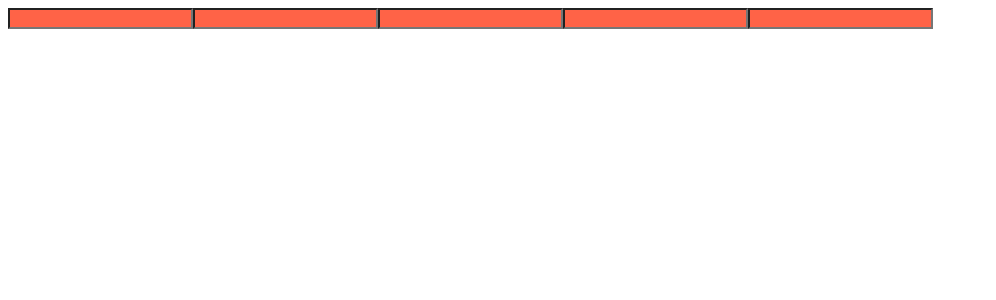
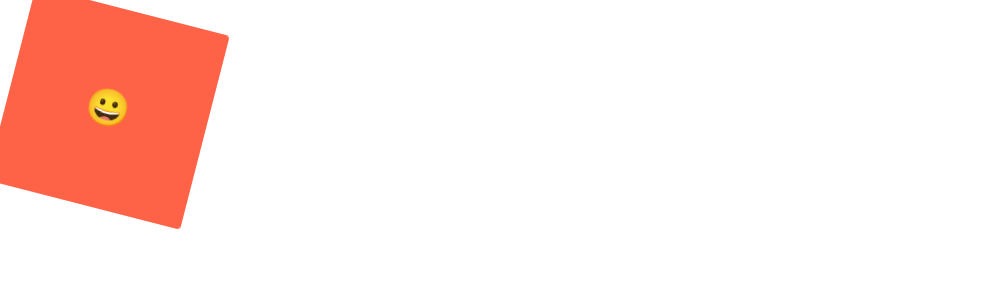
Before and after one commit to rkddn0301/react-masterclass, a React (Create React App) app: page / in a window 1280 px wide. Shown: the top 300 px of the page, without its empty margins (0-996 px from the left). Built offline with nearby package versions, Linux system fonts and the light colour scheme.

Commit message:
2.4 Animations and Pseudo Selectors 	modified:   react-master.txt 	modified:   src/App.js

```diff
--- a/src/App.js
+++ b/src/App.js
@@ -1,22 +1,59 @@
-import styled from "styled-components";
+import styled, { keyframes } from "styled-components";
 
-const Father = styled.div`
+const Wrapper = styled.div`
   display: flex;
 `;
 
-const Input = styled.input.attrs({ required: true, maxLength: 10 })`
+const rotationAnimation = keyframes`
+0% {
+  transform:rotate(0deg);
+  border-radius: 0px;
+}
+50% {
+  transform:rotate(360deg);
+  border-radius: 100px;
+}
+
+100% {
+  transform:rotate(0deg);
+  border-radius: 0px;
+}
+`;
+
+// flex : 지정된 요소의 자식 요소들을 flex로 만듦.
+// justify-content : flex 안에서 자식 요소들을 가로축 방향으로 정렬한다.
+// align-items : flex 안에서 자식 요소들을 세로축 방향으로 정렬한다.
+
+// linear : 애니메이션 속도가 일정하게 유지되도록 설정.
+// infinite : 애니메이션이 무한반복되도록 설정.
+const Box = styled.div`
+  height: 200px;
+  width: 200px;
+  display: flex;
+  justify-content: center;
+  align-items: center;
   background-color: tomato;
+  animation: ${rotationAnimation} 1s linear infinite;
+
+  /* 여기서 '&'는 부모 요소를 의미함. 따라서 span:hover와 동일 */
+  span {
+    font-size: 36px;
+    &:hover {
+      font-size: 50px;
+    }
+    &:active {
+      opacity: 0;
+    }
+  }
 `;
 
 function App() {
   return (
-    <Father as="header">
-      <Input />
-      <Input />
-      <Input />
-      <Input />
-      <Input />
-    </Father>
+    <Wrapper>
+      <Box>
+        <span>😀</span>
+      </Box>
+    </Wrapper>
   );
 }
 
```
Also changed, not shown: react-master.txt.
